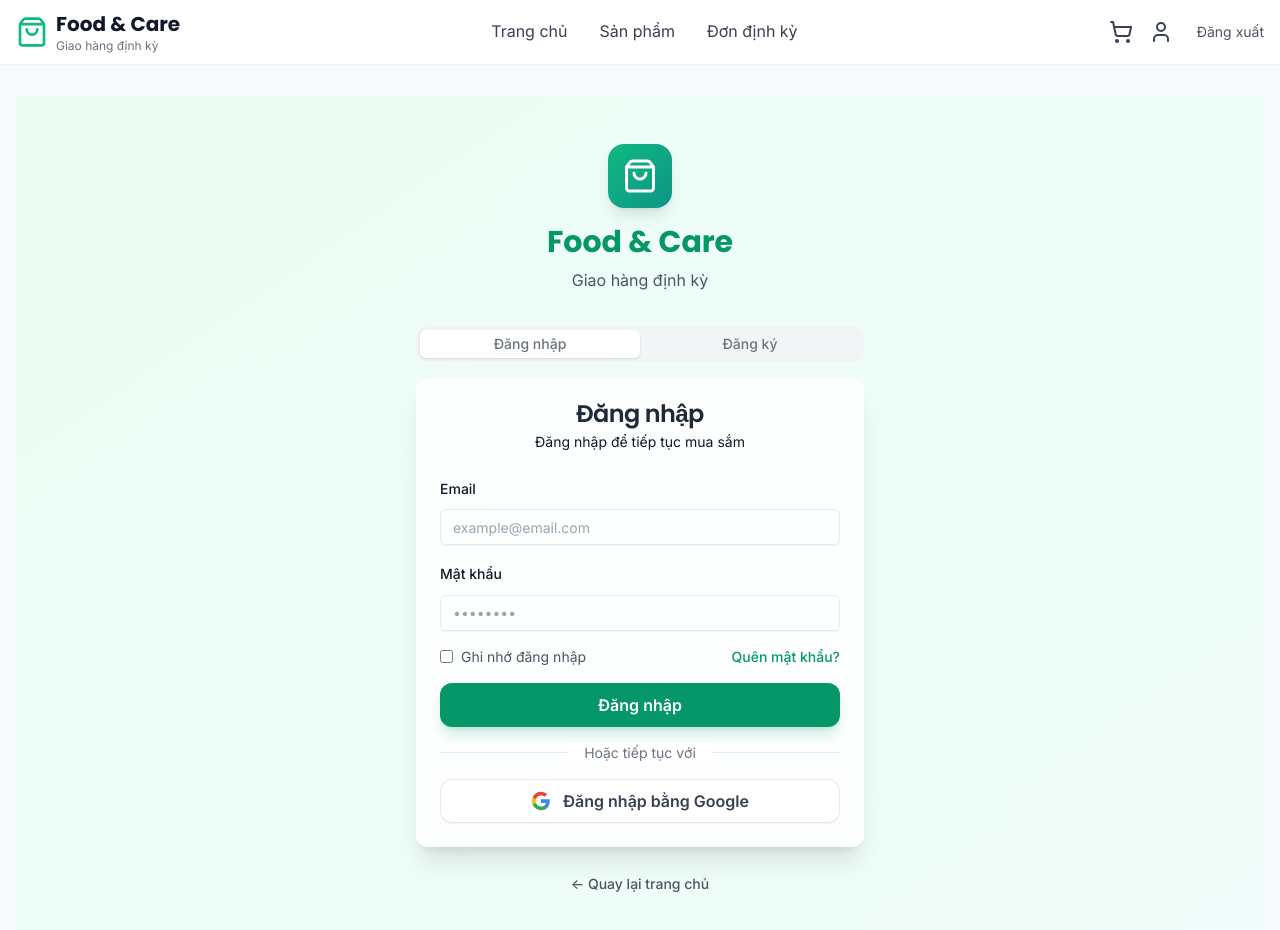
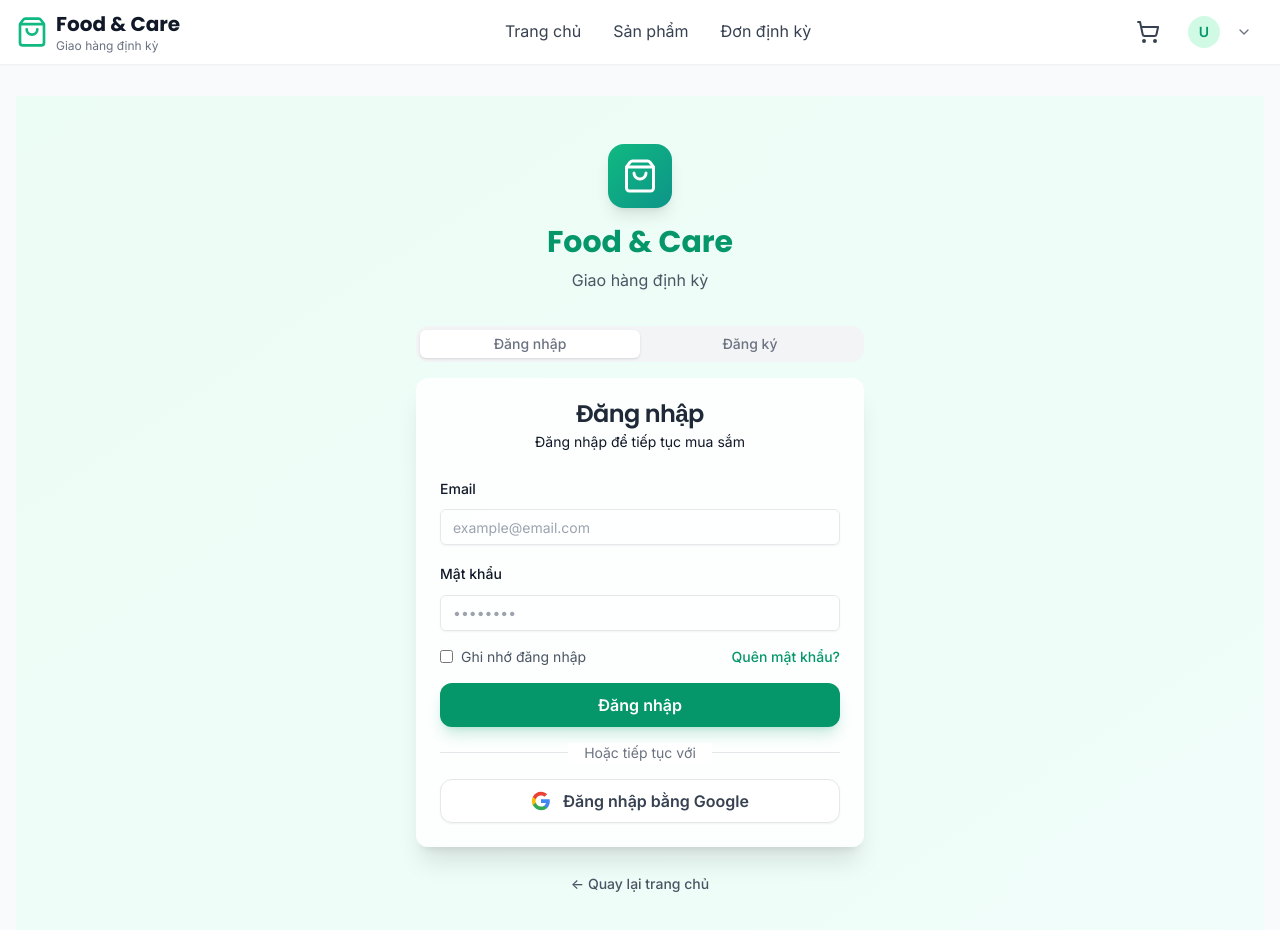
Before and after one commit to trungtrinhquoc/Food-Care-FNC, a React (Vite) app in the folder food-care-frontend/: page /login in a window 1280 px wide. Shown: the top 930 px of the page. Built offline with nearby package versions, Linux system fonts and the light colour scheme; no server answers; sample sign-in values are in the browser's storage.

Commit message:
fix header profile

```diff
--- a/food-care-frontend/src/components/Header.tsx
+++ b/food-care-frontend/src/components/Header.tsx
@@ -1,11 +1,42 @@
-import { Link } from 'react-router-dom';
-import { ShoppingBag, User, ShoppingCart } from 'lucide-react';
+import { useState, useRef, useEffect } from 'react';
+import { Link, useNavigate } from 'react-router-dom';
+import { ShoppingBag, User, ShoppingCart, ChevronDown, LogOut, Package } from 'lucide-react';
 import { useAuth } from '../contexts/AuthContext';
 import { useCart } from '../contexts/CartContext';
 
 export default function Header() {
     const { user, isAuthenticated, logout } = useAuth();
     const { getItemCount } = useCart();
+    const [isDropdownOpen, setIsDropdownOpen] = useState(false);
+    const dropdownRef = useRef<HTMLDivElement>(null);
+    const navigate = useNavigate();
+
+    // Close dropdown when clicking outside
+    useEffect(() => {
+        const handleClickOutside = (event: MouseEvent) => {
+            if (dropdownRef.current && !dropdownRef.current.contains(event.target as Node)) {
+                setIsDropdownOpen(false);
+            }
+        };
+
+        document.addEventListener('mousedown', handleClickOutside);
+        return () => document.removeEventListener('mousedown', handleClickOutside);
+    }, []);
+
+    const handleLogout = () => {
+        logout();
+        setIsDropdownOpen(false);
+        navigate('/');
+    };
+
+    const getInitials = (name: string) => {
+        return name
+            .split(' ')
+            .map(word => word[0])
+            .join('')
+            .toUpperCase()
+            .slice(0, 2);
+    };
 
     return (
         <header className="bg-white shadow-sm sticky top-0 z-50">
@@ -49,17 +80,80 @@
 
                         {/* User Menu */}
                         {isAuthenticated ? (
-                            <div className="flex items-center space-x-4">
-                                <Link to="/profile" className="flex items-center space-x-2 text-gray-700 hover:text-primary transition-colors">
-                                    <User className="h-6 w-6" />
-                                    <span className="hidden md:inline">{user?.fullName}</span>
-                                </Link>
+                            <div className="relative" ref={dropdownRef}>
+                                {/* Avatar Button */}
                                 <button
-                                    onClick={logout}
-                                    className="text-sm text-gray-600 hover:text-gray-900 transition-colors"
+                                    onClick={() => setIsDropdownOpen(!isDropdownOpen)}
+                                    className="flex items-center space-x-2 hover:bg-gray-50 rounded-lg px-3 py-2 transition-colors"
                                 >
-                                    Đăng xuất
+                                    {/* Avatar Circle */}
+                                    <div className="w-8 h-8 rounded-full bg-emerald-100 flex items-center justify-center">
+                                        {user?.avatarUrl ? (
+                                            <img
+                                                src={user.avatarUrl}
+                                                alt={user.fullName}
+                                                className="w-8 h-8 rounded-full object-cover"
+                                            />
+                                        ) : (
+                                            <span className="text-emerald-600 font-semibold text-sm">
+                                                {getInitials(user?.fullName || 'U')}
+                                            </span>
+                                        )}
+                                    </div>
+
+                                    {/* Username */}
+                                    <span className="hidden md:inline text-gray-700 font-medium">
+                                        {user?.fullName}
+                                    </span>
+
+                                    {/* Chevron */}
+                                    <ChevronDown
+                                        className={`w-4 h-4 text-gray-500 transition-transform ${isDropdownOpen ? 'rotate-180' : ''
+                                            }`}
+                                    />
                                 </button>
+
+                                {/* Dropdown Menu */}
+                                {isDropdownOpen && (
+                                    <div className="absolute right-0 mt-2 w-64 bg-white rounded-lg shadow-lg border border-gray-200 py-2 animate-in fade-in slide-in-from-top-2 duration-200">
+                                        {/* Header */}
+                                        <div className="px-4 py-3 border-b border-gray-100">
+                                            <p className="text-sm font-semibold text-gray-900">Tài khoản của tôi</p>
+                                        </div>
+
+                                        {/* Menu Items */}
+                                        <div className="py-1">
+                                            <Link
+                                                to="/profile"
+                                                onClick={() => setIsDropdownOpen(false)}
+                                                className="flex items-center gap-3 px-4 py-2.5 text-gray-700 hover:bg-gray-50 transition-colors"
+                                            >
+                                                <User className="w-5 h-5 text-gray-500" />
+                                                <span className="text-sm">Thông tin cá nhân</span>
+                                            </Link>
+
+                                            <Link
+                                                to="/profile?tab=orders"
+                                                onClick={() => setIsDropdownOpen(false)}
+                                                className="flex items-center gap-3 px-4 py-2.5 text-gray-700 hover:bg-gray-50 transition-colors"
+                                            >
+                                                <Package className="w-5 h-5 text-gray-500" />
+                                                <span className="text-sm">Đơn hàng định kỳ</span>
+                                            </Link>
+
+                                            {/* Divider */}
+                                            <div className="my-1 border-t border-gray-100"></div>
+
+                                            <button
+                                                onClick={handleLogout}
+                                                className="w-full flex items-center gap-3 px-4 py-2.5 text-red-600 hover:bg-red-50 transition-colors"
+                                            >
+                                                <LogOut className="w-5 h-5" />
+                                                <span className="text-sm font-medium">Đăng xuất</span>
+                                            </button>
+                                        </div>
+                                    </div>
+                                )}
                             </div>
                         ) : (
                             <Link
--- a/food-care-frontend/src/index.css
+++ b/food-care-frontend/src/index.css
@@ -229,6 +229,7 @@
 .scrollbar-hide::-webkit-scrollbar {
   display: none;
 }
+
 .scrollbar-hide {
   -ms-overflow-style: none;
   scrollbar-width: none;
@@ -262,6 +263,7 @@
     --chart-5: 27 87% 67%;
     --radius: 0.5rem;
   }
+
   .dark {
     --background: 0 0% 3.9%;
     --foreground: 0 0% 98%;
@@ -294,7 +296,47 @@
   * {
     @apply border-border;
   }
+
   body {
     @apply bg-background text-foreground;
   }
 }
+
+/* Dropdown Animations */
+@keyframes fadeIn {
+  from {
+    opacity: 0;
+  }
+
+  to {
+    opacity: 1;
+  }
+}
+
+@keyframes slideInFromTop {
+  from {
+    transform: translateY(-8px);
+    opacity: 0;
+  }
+
+  to {
+    transform: translateY(0);
+    opacity: 1;
+  }
+}
+
+.animate-in {
+  animation: fadeIn 0.2s ease-out;
+}
+
+.fade-in {
+  animation: fadeIn 0.2s ease-out;
+}
+
+.slide-in-from-top-2 {
+  animation: slideInFromTop 0.2s ease-out;
+}
+
+.duration-200 {
+  animation-duration: 0.2s;
+}
```
Also changed, not shown: 1 other file (tests, documents, lock files or other folders).
